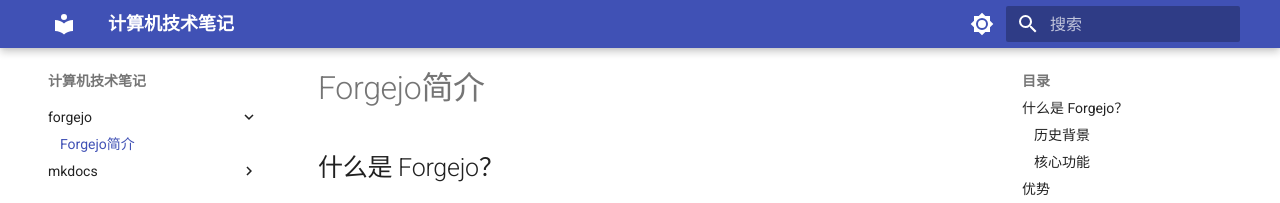
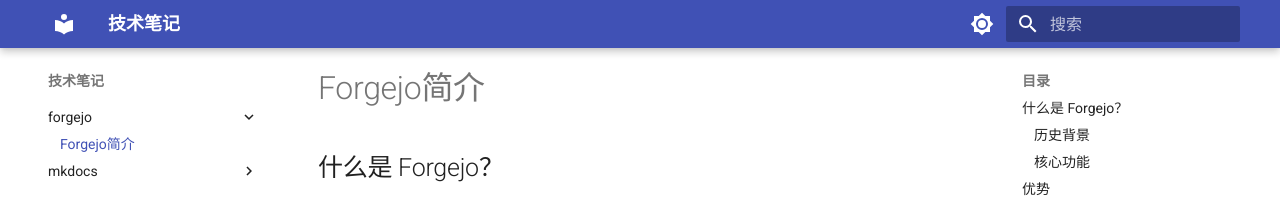
Before and after one commit to mudxkx/techdocs, an MkDocs documentation site: the page built from docs/forgejo/introduction.md, in a window 1280 px wide. Shown: the top 203 px of the page. Built offline with MkDocs 1.6.1 and Material for MkDocs 9.7.7, drawn with Linux system fonts in a browser that asks for light colours.

Commit message:
demo finish

```diff
--- a/docs/stylesheets/extra.css
+++ b/docs/stylesheets/extra.css
@@ -12,6 +12,7 @@
   padding-right: 1rem;
 }
 
+/* 调整头部宽度 */
 .md-header__inner {
   max-width: 100% !important;
   padding-left: 2rem;
--- a/mkdocs.yml
+++ b/mkdocs.yml
@@ -1,4 +1,4 @@
-site_name: 计算机技术笔记
+site_name: 技术笔记
 docs_dir: docs
 dev_addr: 0.0.0.0:8000
 
```
